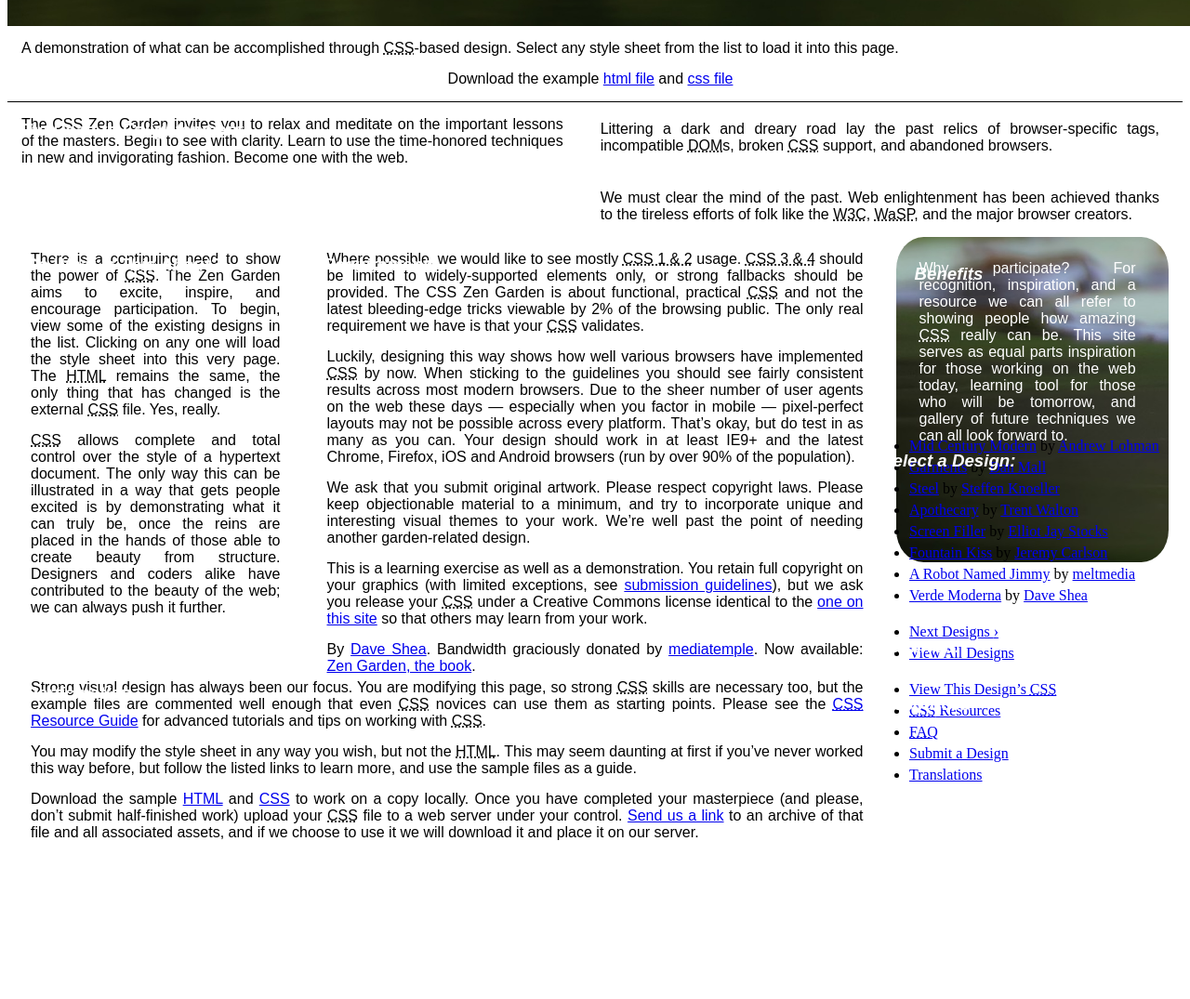
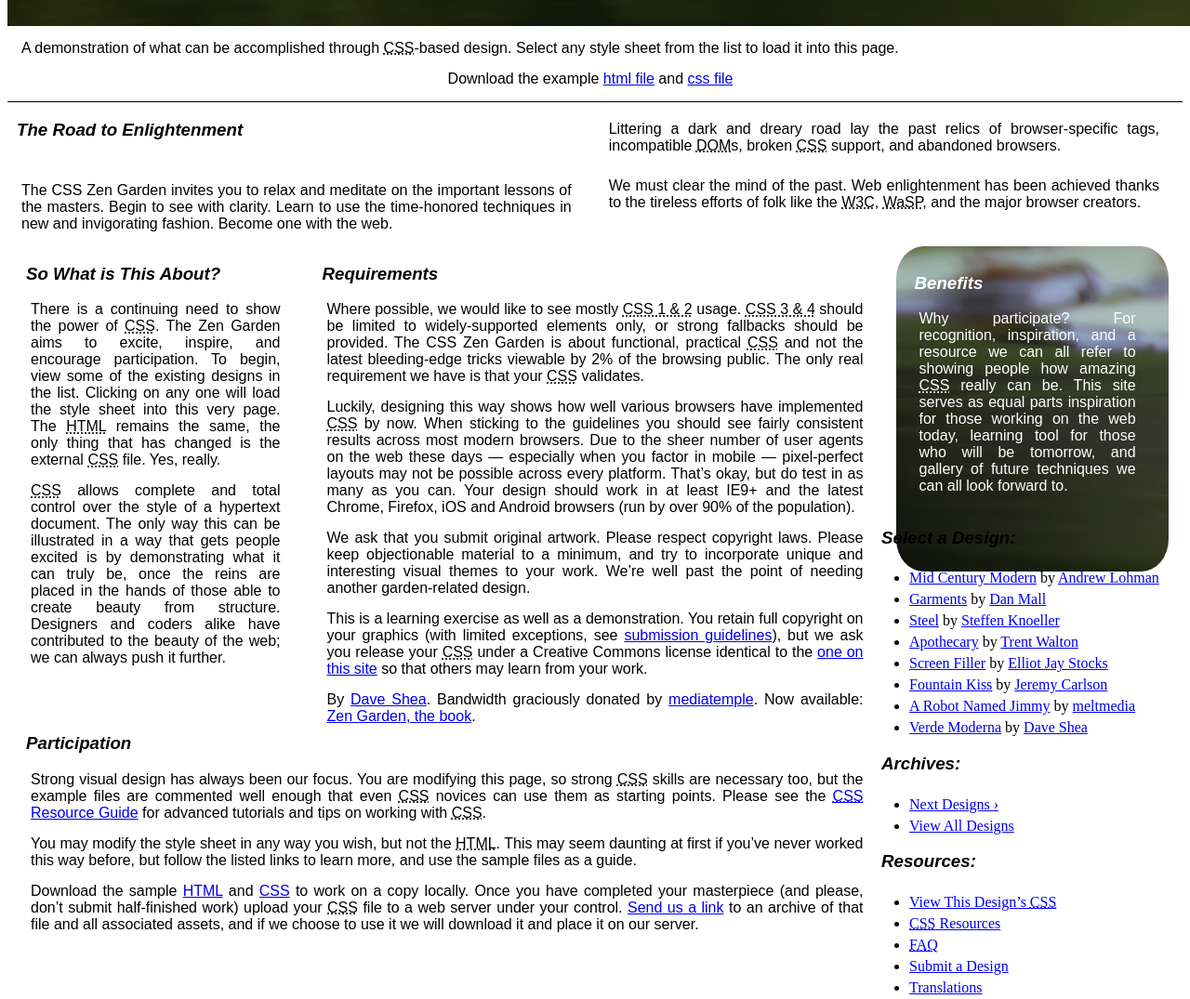
Before and after one commit to torislocke/zenGarden, a plain HTML site: page index.html in a window 1280 px wide. Shown: the part 780-1855 px from the top of the page at 93% size. Before the commit the page ends 1700 px from the top, so only its background shows below. Drawn offline with Linux system fonts and the light colour scheme; a web font is replaced by a local one.

Commit message:
Update project.css

```diff
--- a/project.css
+++ b/project.css
@@ -40,6 +40,9 @@ p {
 
 h3 {
 	margin-left: 10px;
+	font-family: 'adobe-kannada', sans-serif;
+	font-weight: 700;
+	font-style: italic;
 }
 
 header {
@@ -57,13 +60,12 @@ header {
 }
 
 header h1,
-header h2,
-h3{
+header h2 {
 font-family: 'adobe-kannada', sans-serif;
 font-weight: 700;
 font-style: italic;
-	position: absolute;
-	color: white;
+position: absolute;
+color: white;
 }
 
 header h1 {
```
